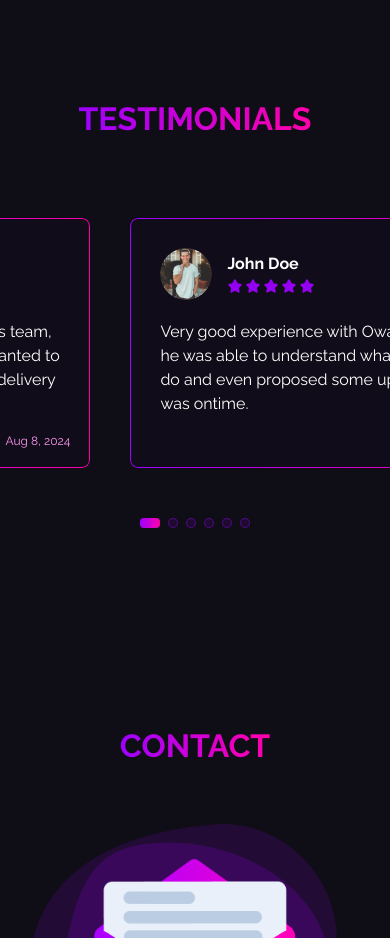
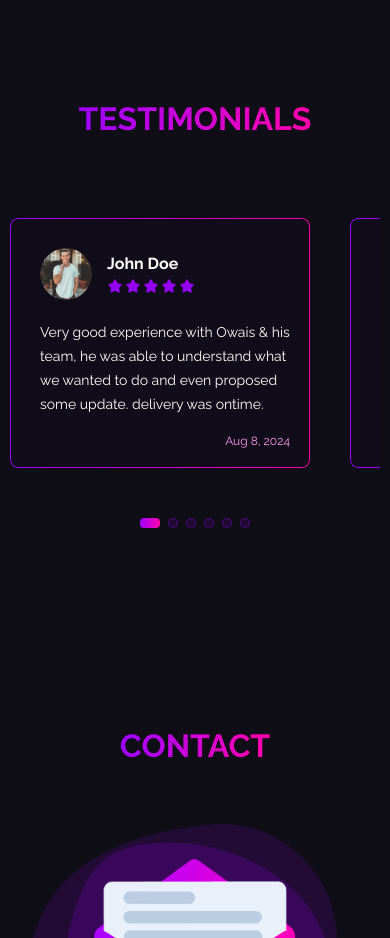
Before and after one commit to raheel-muhammad/WDportfoliowebsite, a Next.js app: page / in a window 390 px wide. Shown: the part 6740-7678 px from the top of the page. Built offline with nearby package versions, Linux system fonts and the light colour scheme.

Commit message:
testimonials bug has been done

```diff
--- a/src/app/components/Testimonials.tsx
+++ b/src/app/components/Testimonials.tsx
@@ -21,9 +21,7 @@ const Testimonials: React.FC = () => {
     const updateVisibleItems = useCallback(() => {
         const width = window.innerWidth;
         if (width >= 1024) setVisibleItems(3);
-        else if (width >= 900) setVisibleItems(2);
         else if (width >= 768) setVisibleItems(2);
-        else if (width >= 640) setVisibleItems(2);
         else setVisibleItems(1);
 
     }, []);
@@ -72,10 +70,10 @@ const Testimonials: React.FC = () => {
             <div className='flex flex-col items-center justify-center pt-[150px]'>
                 <p className='font-[700] text-[32px] tracking-[2%] leading-[38px] primary-gradient'>TESTIMONIALS</p>
             </div>
-            <div className='relative  mt-[80px] justify-center flex items-center flex-col'>
-                <div ref={containerRef} className='flex  justify-center  items-center overflow-x-auto scrollbar-hide'>
+            <div className='pt-[80px] flex justify-center items-center px-[10px] sm:px-[30px] md:px-[60px] lg:px-[100px]'>
+                <div ref={containerRef} className='relative overflow-x-auto scrollbar-hide'>
                     <div
-                        className='flex gap-[40px]'
+                        className='grid grid-flow-col auto-cols-[300px] sm:auto-cols-[300px] md:auto-cols-[400px] lg:auto-cols-[400px] gap-[40px]'
                         style={{
                             width: `${testimonialsItems.length * itemWidth}%`,
                             scrollSnapType: 'x mandatory',
@@ -105,12 +103,13 @@ const Testimonials: React.FC = () => {
                                         </div>
                                     </div>
                                     <div className='pt-[20px] pl-[30px] pr-[20px]'>
-                                        <p className='font-[400] text-[16px] tracking-[2%] leading-[24px]'>{item.text}</p>
+                                        <p className='font-[400] text-[14px] md:text-[16px] tracking-[2%] leading-[24px]'>{item.text}</p>
                                     </div>
                                     <p className='text-[#FF96EF] text-[12px] mt-auto self-end pb-[15px] pr-[20px] tracking-[2%] leading-[24px]'>{item.date}</p>
                                 </div>
                             </div>
                         ))}
+                    </div>
                 </div>
             </div>
             <div className='flex justify-center mt-[50px]'>
@@ -122,7 +121,6 @@ const Testimonials: React.FC = () => {
                     />
                 ))}
             </div>
-            </div>
         </>
     );
 };
```
Lines whose indentation alone changed are shown as unchanged.
